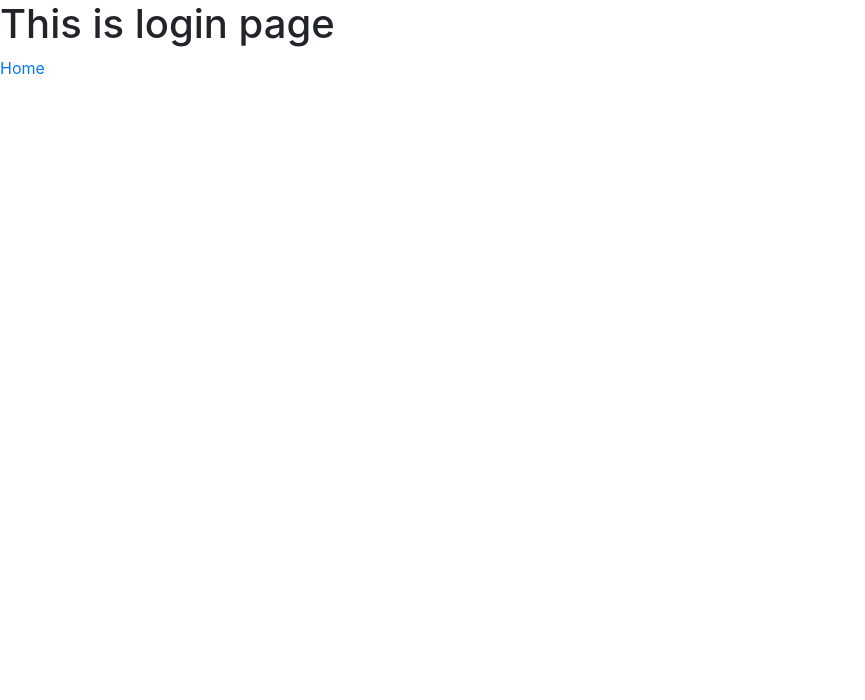
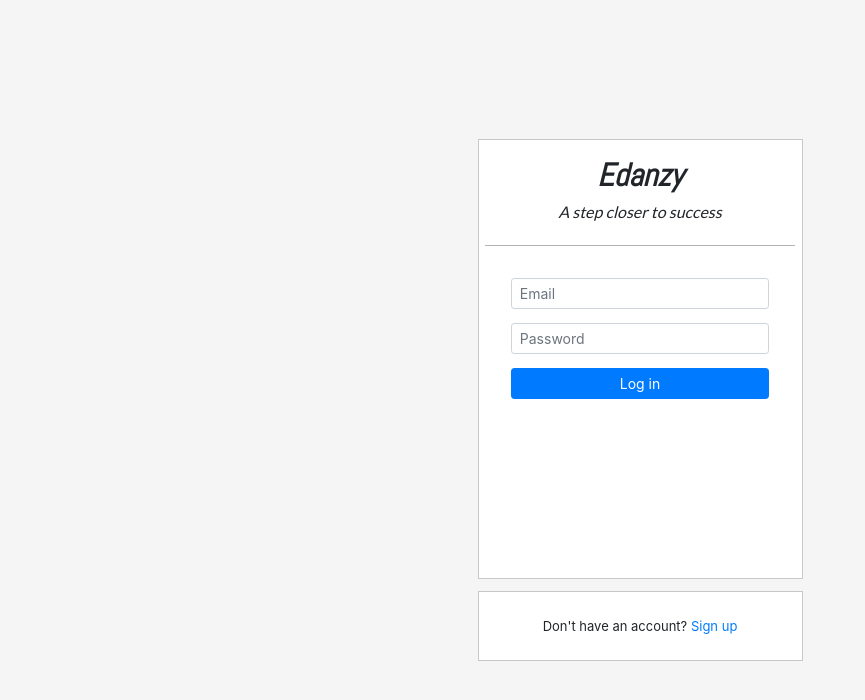
Before and after one commit to mansooranis/edanzy, a React (Create React App) app: page /login in a window 1280 px wide. Shown: the top 700 px of the page, without its empty margins (0-865 px from the left). Built offline with nearby package versions, Linux system fonts and the light colour scheme.

Commit message:
created rough login page

```diff
--- a/src/components/LoginPage/Login.css
+++ b/src/components/LoginPage/Login.css
@@ -0,0 +1,68 @@
+.login-page{
+    display:flex;
+    flex-direction: column;
+    justify-content: center;
+    align-items: center;
+}
+.main-class-login{
+    height: 100vh;
+    width: 100%;
+    background-color: #f5f5f5;
+    display: flex;
+    justify-content: center;
+    align-content: center;
+    flex-direction: column;
+}
+.login-container{
+    display: flex;
+    width: 325px;
+    height: 440px;
+    border: solid #C8C8C8 1px;
+    background-color: white;
+    align-items: center;
+    flex-direction: column;
+}
+.org-title-login{
+    margin-top: 5%;
+    font-family: 'Abel';
+    font-style: oblique;
+    font-weight: bold;
+}
+.login-form-group{
+    margin-top: 5%;
+    width: 80%;
+}
+.login-button{
+    width: 100%;
+
+}
+.controls{
+    padding-top: 7px;
+    padding-bottom: 7px;
+}
+.control-username-login{
+    padding: 10px 10px 10px 10px;
+    width: 80%;
+}
+
+hr {
+    border: 0;
+  clear:both;
+  display:block;
+  width: 96%;
+  background-color:#C8C8C8;
+  height: 1px;
+}
+
+.login-signup-option{
+    height: 70px;
+    width: 325px;
+    background-color: white;
+    margin-top: 1%;
+    border: solid #C8C8C8 1px;
+    background-color: white;
+    display: flex;
+    justify-content: center;
+    align-items: center;
+    font-size: small;
+}
--- a/src/components/LoginPage/Login.jsx
+++ b/src/components/LoginPage/Login.jsx
@@ -1,10 +1,44 @@
 import "./Login.css"
 import { Link } from "react-router-dom"
+import { useRef, useEffect } from "react"
+import { Form, Button } from "react-bootstrap"
+
+
 export default function Login(){
+    const email = useRef(null);
+    const password = useRef(null);
+
+    const onSubmit = () => {
+        console.log(email.current.value);
+    }
+    useEffect(() => {
+        console.log("it worked")
+    })
     return(
-        <div>
-            <h1>This is login page</h1>
-            <Link to='/'>Home</Link>
-        </div>
+        <>
+            <div className="main-class-login">
+                <div className="login-page">
+                    <div className="login-container">
+                        <h2 className="org-title-login">Edanzy</h2>
+                        <h6 style = {{fontFamily:"Lato"}}><i>A step closer to success</i></h6>
+                        <hr/>
+                        <Form className="login-form-group" onSubmit = {onSubmit}>
+                            <Form.Control type="email" size = "sm" placeholder="Email" isValid = {false} ref={email}/>
+                            <div className = "controls"></div>
+
+                            <Form.Control ref={password} type="password" size = "sm" placeholder="Password" />
+                            <div className = "controls"></div>
+                            <Button variant="primary" type="submit" className="login-button" size="sm">
+                                Log in
+                            </Button>
+                        </Form>
+                    </div>
+                    <div className="login-signup-option">
+                        <span>Don't have an account? <Link to='/signup'>Sign up</Link></span>
+                    </div>
+                </div>
+
+            </div>
+        </>
     )
 }
--- a/src/components/SignupPage/SignUp.js
+++ b/src/components/SignupPage/SignUp.js
@@ -2,6 +2,7 @@
 import { useRef, useEffect } from "react"
 import { Form, Button } from "react-bootstrap"
 import { Link } from "react-router-dom"
+
 
 export default function SignUp(){
     const email = useRef(null);
```
